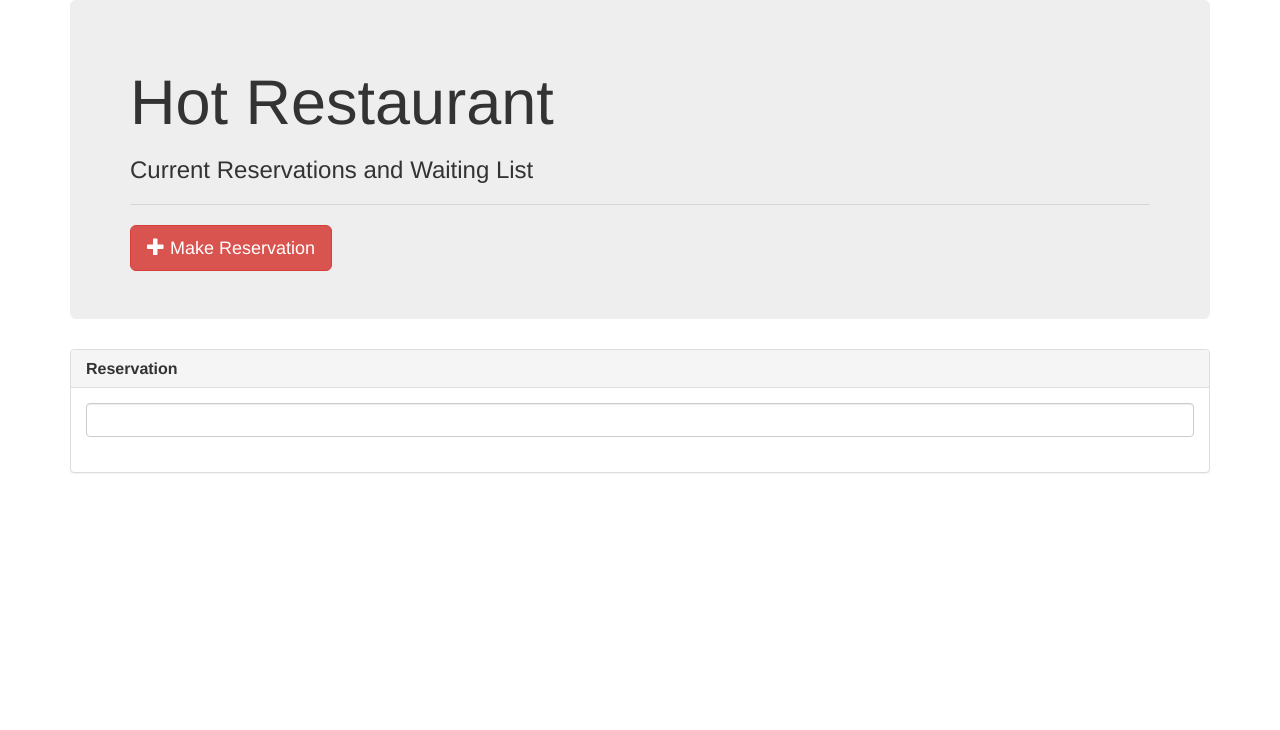
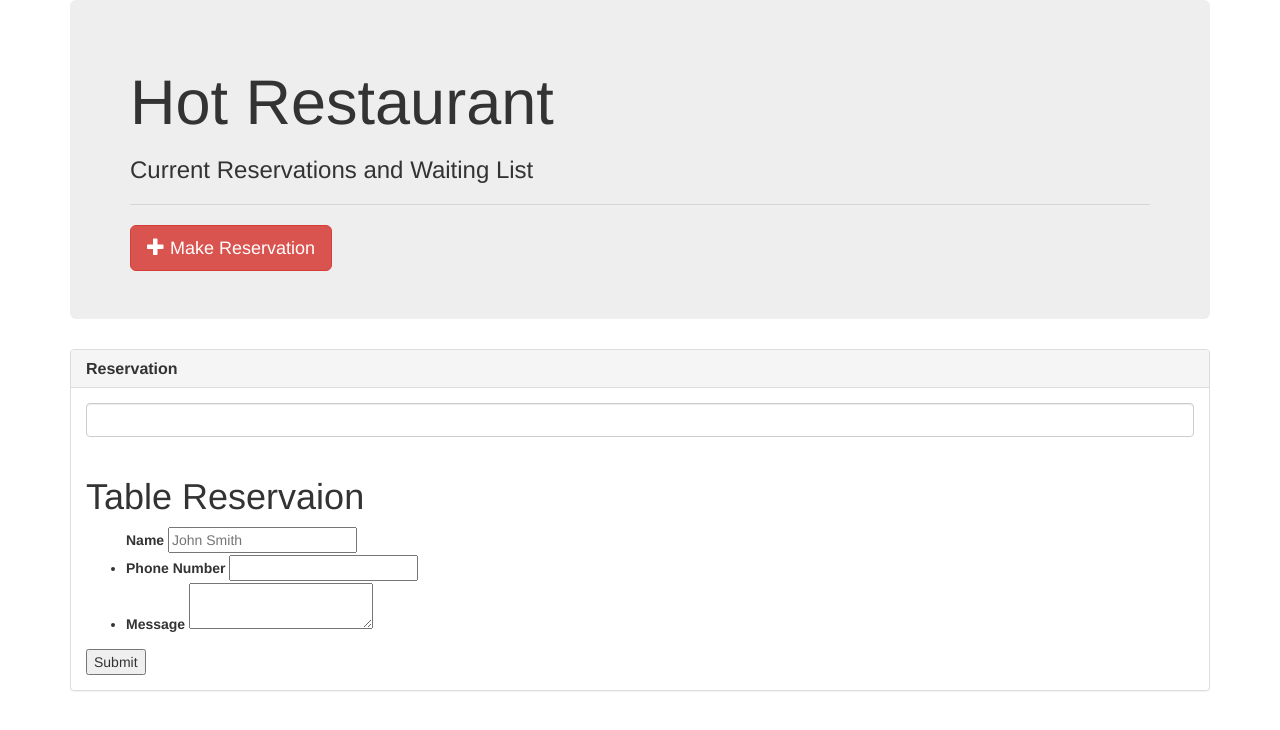
Before and after one commit to arienellefsen/hot-restaurant, a website: page reserve.html in a window 1280 px wide. Drawn offline with nearby package versions, Linux system fonts and the light colour scheme.

Commit message:
Rebecca's help

```diff
--- a/reserve.html
+++ b/reserve.html
@@ -32,6 +32,28 @@
                         <input type="text" id="character-search" class="form-control">
                         <br>
 
+<!--   <div id="main-container" class="container">
+    <section class="main-section"> -->
+      <h1>Table Reservaion</h1>
+
+      <form id="contact-form">
+        <ul>
+
+            <label for="name">Name</label>
+            <input type="text" id="name" name="name" placeholder="John Smith" required="required">
+          <li>
+            <label for="email">Phone Number</label>
+            <input type="phonenumber" id="phonenumber" name="phonenumber" required="required">
+
+          <li>
+            <label for="message">Message</label>
+            <textarea id="message" name="message" required="required"></textarea>
+          </li>
+        </ul>
+        <input type="submit">
+      </form>
+
+    </section>
 
     <script type="text/javascript">
         // QUESTION: What is this code doing?
```
